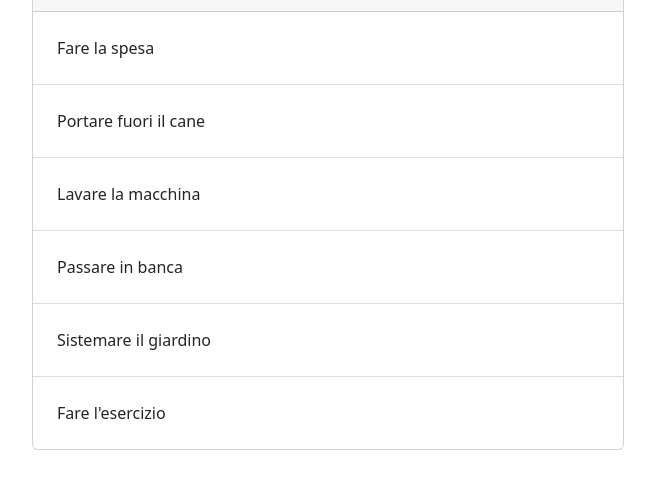
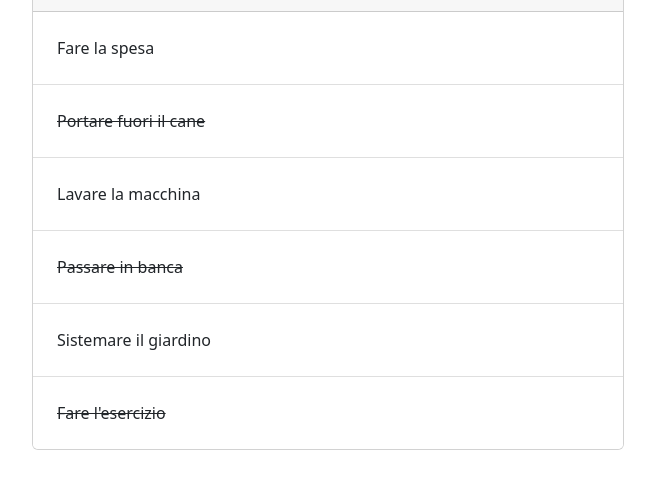
Before and after one commit to Marco9726/vue-todolist, a plain HTML site: page index.html in a window 1280 px wide. Shown: the part 110-598 px from the top of the page, without its empty margins (300-955 px from the left). Drawn offline with nearby package versions, Linux system fonts and the light colour scheme.

Commit message:
MILESTONE 1 (line-through se done === false )

```diff
--- a/index.html
+++ b/index.html
@@ -22,7 +22,7 @@
                                     </h1>
                                 </div>
                                 <ul class="list-group list-group-flush">
-                                    <li v-for="item in list" class="list-group-item p-4">
+                                    <li v-for="item in list" class="list-group-item p-4" :class="(item.done === false) ? 'text-decoration-line-through': ''">
                                         {{item.text}}
                                     </li>
                                 </ul>
```
